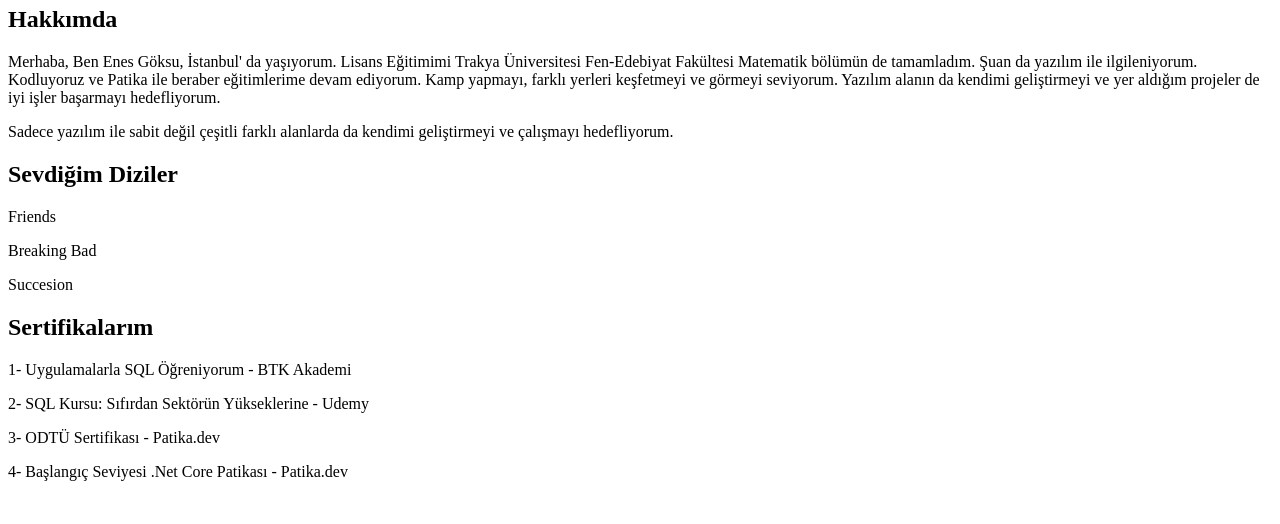
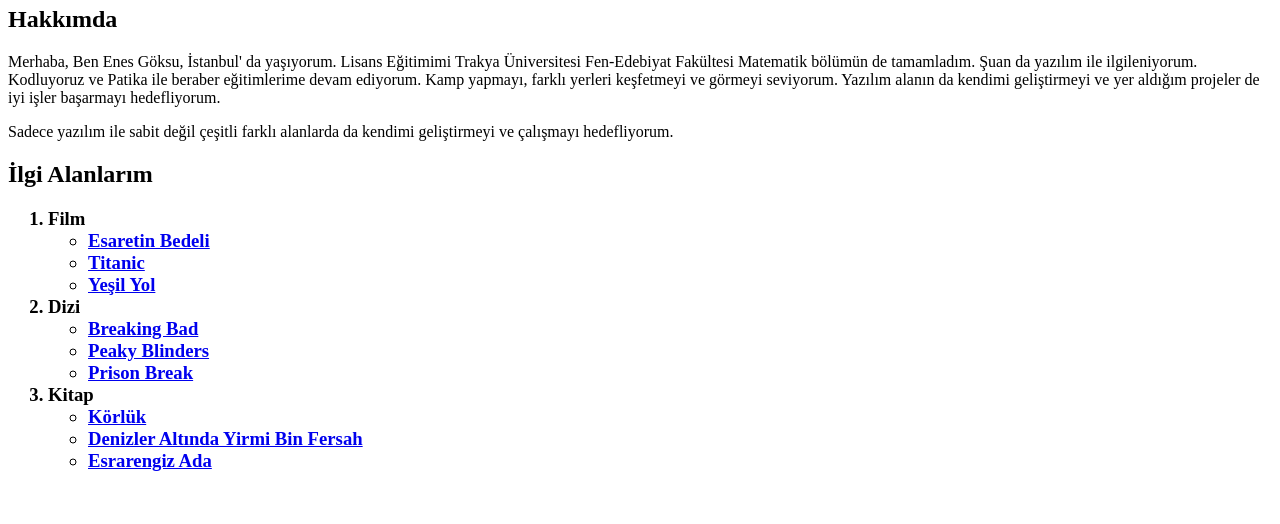
Before and after one commit to enesgoksu/Odev-1, a plain HTML site: page index.html in a window 1280 px wide. Shown: the part 60-584 px from the top of the page. Drawn offline with Linux system fonts and the light colour scheme.

Commit message:
ödev güncellendi, yeni şeyler eklendi geliştirildi

```diff
--- a/index.html
+++ b/index.html
@@ -7,13 +7,73 @@
     Sadece yazılım ile sabit değil çeşitli farklı alanlarda da kendimi geliştirmeyi ve çalışmayı hedefliyorum.
 </p>
 
-<h2>Sevdiğim Diziler</h2>
-<p>Friends</p>
-<p>Breaking Bad</p>
-<p>Succesion</p>
-
-<h2>Sertifikalarım</h2>
-<p>1- Uygulamalarla SQL Öğreniyorum - BTK Akademi</p>
-<p>2- SQL Kursu: Sıfırdan Sektörün Yükseklerine - Udemy</p>
-<p>3- ODTÜ Sertifikası - Patika.dev</p>
-<p>4- Başlangıç Seviyesi .Net Core Patikası - Patika.dev</p>
+<h2>İlgi Alanlarım</h2>
+<h3>
+    <ol>
+        <li>Film
+            <ul>
+                <li>
+                    <a href="https://www.imdb.com/title/tt0111161/">
+                        Esaretin Bedeli
+                    </a>
+                </li>
+                <li>
+                    <a href="https://www.imdb.com/title/tt0120338/">
+                        Titanic
+                    </a>
+                </li>
+                <li>
+                    <a href="https://www.imdb.com/title/tt0120689/">
+                        Yeşil Yol
+                    </a>
+                </li>
+            </ul>
+        </li>
+        <li>Dizi
+            <ul>
+                <li>
+                    <a href="https://www.imdb.com/title/tt0903747/">
+                        Breaking Bad
+                    </a>
+                </li>
+                <li>
+                    <a href="https://www.imdb.com/title/tt2442560/">
+                        Peaky Blinders
+                    </a>
+                </li>
+                <li>
+                    <a href="https://www.imdb.com/title/tt0455275/">
+                        Prison Break
+                    </a>
+                </li>
+            </ul>
+        </li>
+        <li>Kitap
+            <ul>
+                <li>
+                    <a href="https://www.goodreads.com/hu/book/show/11307453-k-rl-k">
+                        Körlük
+                    </a>
+                </li>
+                <li>
+                    <a href="https://www.goodreads.com/book/show/56934618-denizler-alt-nda-yirmi-bin-fersah">
+                        Denizler Altında Yirmi Bin Fersah
+                    </a>
+                </li>
+                <li>
+                    <a href="https://www.goodreads.com/book/show/108591227-esrarengiz-ada-3-cilt-takim-translated-by-murat-g-n-ltas">
+                        Esrarengiz Ada
+                    </a>
+                </li>
+            </ul>
+        </li>
+    </ol>
+</h3>
+    <br>
+<h1>Sevdiğim Diziler</h1>
+<h2>
+    Breaking Bad
+</h2>
+<img src="https://ntvb.tmsimg.com/assets/p8696131_b_h10_aa.jpg?w=1280&h=720" alt="Breaking Bad">
+<br>
+<p>Breaking Bad, Vince Gilligan tarafından tasarlanmış Amerikan suç draması televizyon dizisidir.</p>
```
